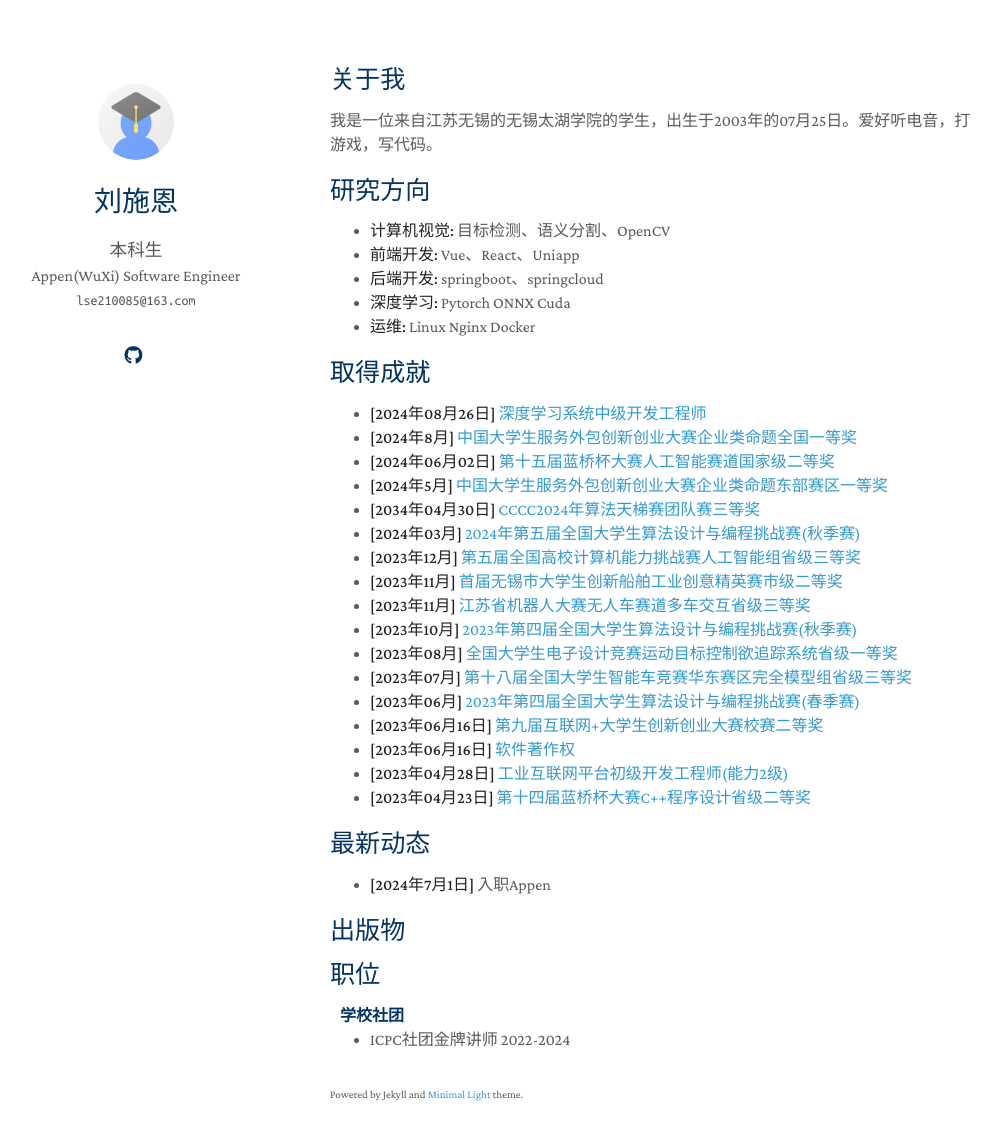
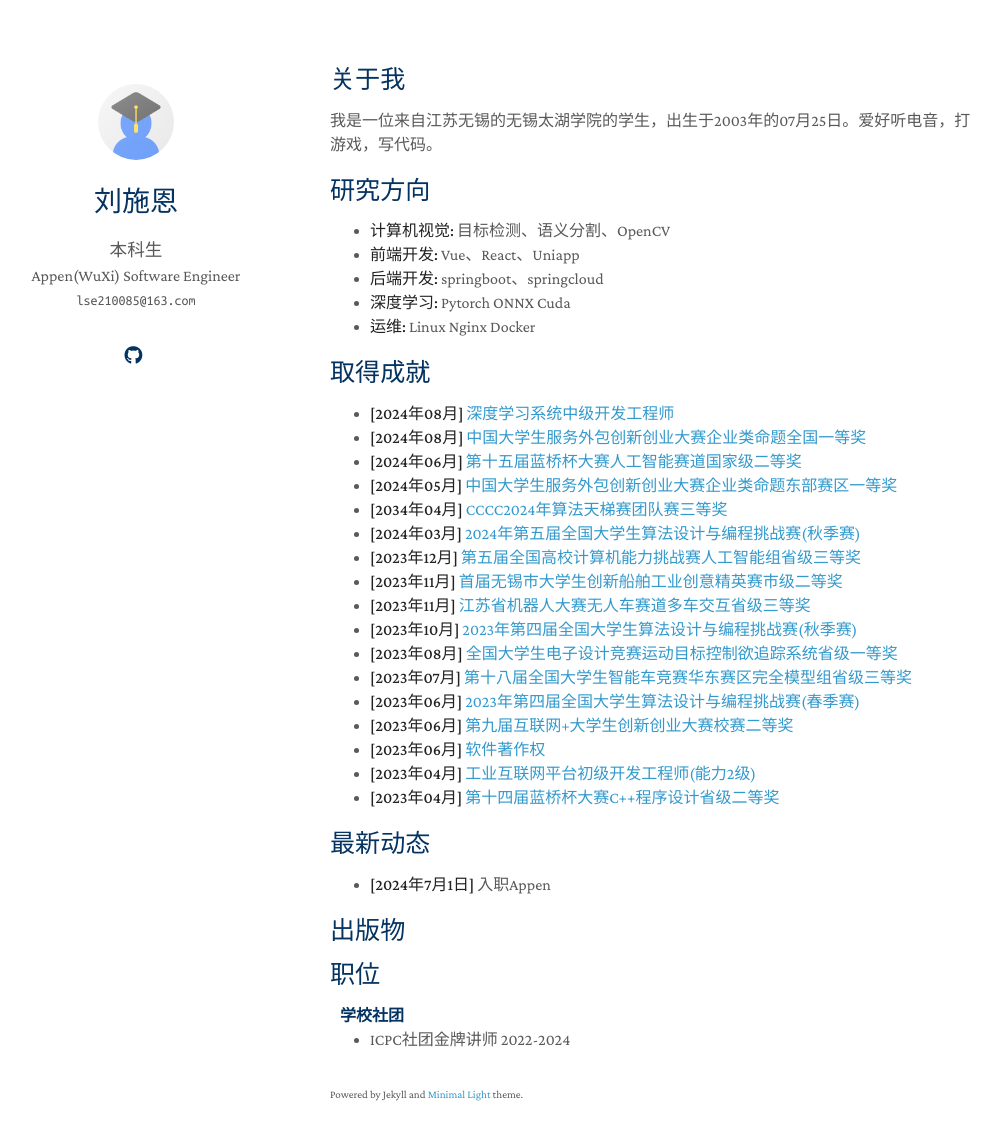
Before and after one commit to lsewcx/lse, a Jekyll site: the page built from index.md, in a window 1280 px wide and 1175 px high. Shown: the top 1140 px of the window, without its empty margins (140-1141 px from the left). Built offline with Jekyll 4.4.1, drawn with Linux system fonts in a browser that asks for light colours; a style sheet for code colours, icons or effects is not loaded; our own code applies the rules of GitHub Pages for plain Markdown files.

Commit message:
删除日期看上去更整齐

```diff
--- a/index.md
+++ b/index.md
@@ -16,11 +16,11 @@ layout: homepage
 
 ## 取得成就
 
-- **[2024年08月26日]** [深度学习系统中级开发工程师](resources/人工智能深度学习系统开发工程师中级电子版证书.jpeg)
-- **[2024年8月]** [中国大学生服务外包创新创业大赛企业类命题全国一等奖](resources/中国大学生服务外包创新创业大赛东部全国赛-刘施恩-企业类命题-医疗保险欺诈检测模型.pdf)
-- **[2024年06月02日]** [第十五届蓝桥杯大赛人工智能赛道国家级二等奖](resources/第十五届蓝桥杯大赛-刘施恩-人工智能.jpg)
-- **[2024年5月]** [中国大学生服务外包创新创业大赛企业类命题东部赛区一等奖](resources/中国大学生服务外包创新创业大赛东部区域赛-刘施恩-企业类命题-医疗保险欺诈检测模型.pdf)
-- **[2034年04月30日]** [CCCC2024年算法天梯赛团队赛三等奖](resources/CCCC2024GPLT31130-江苏省-团队三等奖-无锡太湖学院-啊对对队-刘施恩.jpg)
+- **[2024年08月]** [深度学习系统中级开发工程师](resources/人工智能深度学习系统开发工程师中级电子版证书.jpeg)
+- **[2024年08月]** [中国大学生服务外包创新创业大赛企业类命题全国一等奖](resources/中国大学生服务外包创新创业大赛东部全国赛-刘施恩-企业类命题-医疗保险欺诈检测模型.pdf)
+- **[2024年06月]** [第十五届蓝桥杯大赛人工智能赛道国家级二等奖](resources/第十五届蓝桥杯大赛-刘施恩-人工智能.jpg)
+- **[2024年05月]** [中国大学生服务外包创新创业大赛企业类命题东部赛区一等奖](resources/中国大学生服务外包创新创业大赛东部区域赛-刘施恩-企业类命题-医疗保险欺诈检测模型.pdf)
+- **[2034年04月]** [CCCC2024年算法天梯赛团队赛三等奖](resources/CCCC2024GPLT31130-江苏省-团队三等奖-无锡太湖学院-啊对对队-刘施恩.jpg)
 - **[2024年03月]** [2024年第五届全国大学生算法设计与编程挑战赛(秋季赛)](resources/2024春季赛.jpg)
 - **[2023年12月]** [第五届全国高校计算机能力挑战赛人工智能组省级三等奖](resources/第五届全国高校计算机能力挑战赛-刘施恩-人工智能目标检测组别.jpg)
 - **[2023年11月]** [首届无锡市大学生创新船舶工业创意精英赛市级二等奖](resources/首届无锡市大学生创新创业创意精英赛-刘施恩-基于AI云技术分析-降本增效软件工程造价评估系统.jpg)
@@ -29,10 +29,10 @@ layout: homepage
 - **[2023年08月]** [全国大学生电子设计竞赛运动目标控制欲追踪系统省级一等奖](resources/全国大学生电子设计竞赛-刘施恩-运动目标控制与自动追踪系统.jpg)
 - **[2023年07月]** [第十八届全国大学生智能车竞赛华东赛区完全模型组省级三等奖](resources/全国大学生智能车竞赛-刘施恩-华东赛区完全模型组.jpg)
 - **[2023年06月]** [2023年第四届全国大学生算法设计与编程挑战赛(春季赛)](resources/全国大学生算法设计与编程挑战赛（春季赛）-刘施恩-C++程序设计.jpg)
-- **[2023年06月16日]** [第九届互联网+大学生创新创业大赛校赛二等奖](resources/第九届互联网＋大学生创新创业大赛-刘施恩-软件系统工作量及造价评估系统.jpg)
-- **[2023年06月16日]** [软件著作权](resources/软著.jpg)
-- **[2023年04月28日]** [工业互联网平台初级开发工程师(能力2级)](resources/工业互联网工业互联网平台开发工程师初级电子版证书.jpeg)
-- **[2023年04月23日]** [第十四届蓝桥杯大赛C++程序设计省级二等奖](resources/第十四届蓝桥杯大赛-刘施恩-C++程序设计大赛.jpg)
+- **[2023年06月]** [第九届互联网+大学生创新创业大赛校赛二等奖](resources/第九届互联网＋大学生创新创业大赛-刘施恩-软件系统工作量及造价评估系统.jpg)
+- **[2023年06月]** [软件著作权](resources/软著.jpg)
+- **[2023年04月]** [工业互联网平台初级开发工程师(能力2级)](resources/工业互联网工业互联网平台开发工程师初级电子版证书.jpeg)
+- **[2023年04月]** [第十四届蓝桥杯大赛C++程序设计省级二等奖](resources/第十四届蓝桥杯大赛-刘施恩-C++程序设计大赛.jpg)
 
 ## 最新动态
 
```
